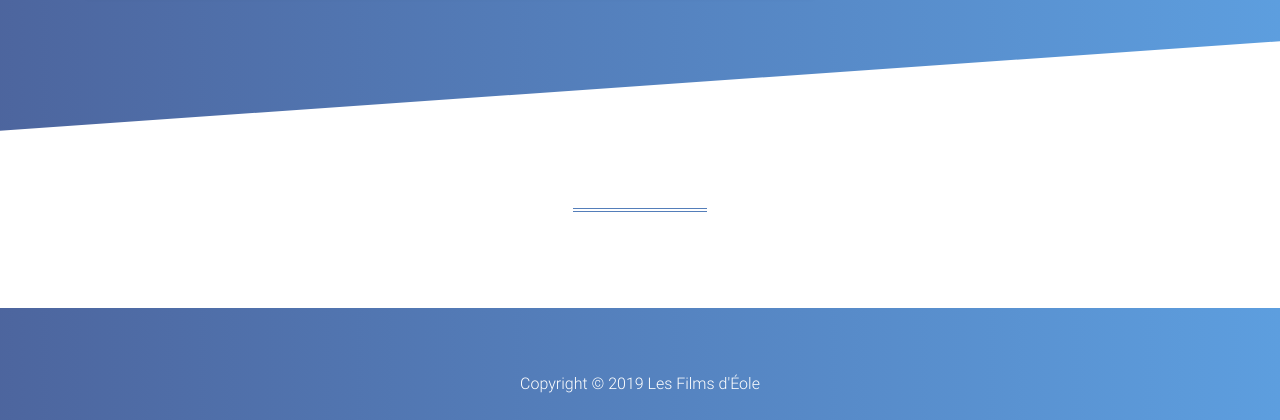
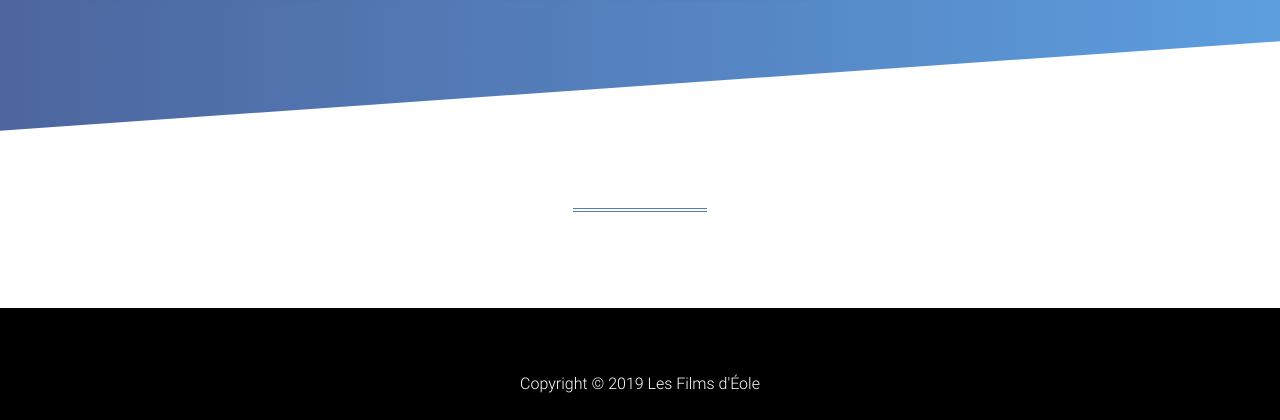
Before and after one commit to J-GG/lesfilmsdeole, a Django app: template onepage/templates/onepage/index.html in a window 1280 px wide. Shown: the part 4267-4687 px from the top of the page. Run offline with Django 3.2, Linux system fonts and the light colour scheme; the template is opened without the code that fills it, so the values that code supplies are empty; some libraries are stand-ins or nearby versions.

Commit message:
Remove footer background img

```diff
--- a/footer/models.py
+++ b/footer/models.py
@@ -1,5 +1,4 @@
 from django.db import models
-from filer.fields.image import FilerImageField
 from filer.fields.file import FilerFileField
 from ckeditor.fields import RichTextField
 
@@ -12,8 +11,6 @@ class FooterContent(models.Model):
                            on_delete=models.SET_NULL, related_name="terms")
     legal_notice = FilerFileField(blank=True, null=True, verbose_name="Mentions légales",
                                   on_delete=models.SET_NULL, related_name="legal_notice")
-    background = FilerImageField(blank=True, null=True, verbose_name="Image de fond", on_delete=models.SET_NULL,
-                                 related_name="background")
 
     class Meta:
         verbose_name = "Contenu"
--- a/footer/templates/footer/footer.html
+++ b/footer/templates/footer/footer.html
@@ -1,8 +1,5 @@
-<div id="footer" class="view background-view text-white"
-        {% if content.background %}
-     style="background-image: url('{{ content.background.url }}')"
-        {% endif %}>
-    <div class="transparent-blue-gradient d-flex justify-content-center align-items-center pt-5 pb-2">
+<div id="footer" class="view black text-white">
+    <div class="d-flex justify-content-center align-items-center pt-5 pb-2">
         <div class="container">
             <blockquote class="text-center w-100 lead">
                 {{ content.text|safe }}
```
Also changed, not shown: footer/migrations/0004_remove_footercontent_background.py (added).
